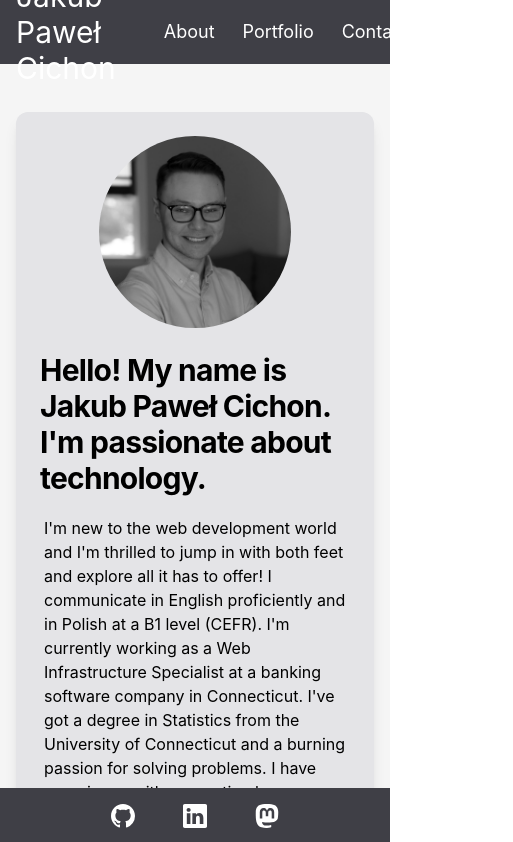
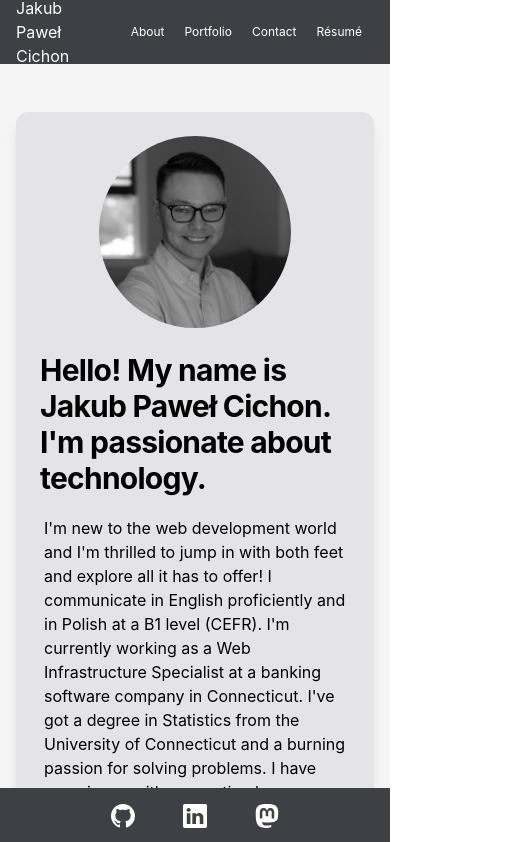
Before and after one commit to jakubcic/portfolio-site, a React (Vite) app: page / in a window 390 px wide. Shown: the top 842 px of the page, 513 px wide, since content can reach past the window. Built offline with nearby package versions, Linux system fonts and the light colour scheme.

Commit message:
adjust header and nav for smaller screen. will convert to hamburger menu later

```diff
--- a/src/components/Header.jsx
+++ b/src/components/Header.jsx
@@ -4,7 +4,7 @@ import Navigation from './Navigation';
 
 const styleClasses = {
 	header: 'container min-w-full flex justify-between box-border items-center gap-8 h-16 px-4 bg-zinc-700 text-white text-lg',
-	title: 'text-3xl justify-start'
+	title: 'text-base sm:text-2xl justify-start'
 };
 
 const Header = () => {
--- a/src/components/Navigation.jsx
+++ b/src/components/Navigation.jsx
@@ -2,11 +2,11 @@ import React from 'react';
 import { Link, useMatch, useResolvedPath } from 'react-router-dom';
 
 const stlyeClasses = {
-	nav: 'flex justify-between m-2',
-	ul: 'flex gap-3',
+	nav: 'flex justify-between m-1',
+	ul: 'flex gap-1 sm:gap-2',
 	li: 'rounded-lg hover:bg-zinc-600',
 	activeli: 'rounded-lg bg-slate-600 hover:bg-zinc-600',
-	link: 'h-full flex items-center px-2 py-1',
+	link: 'h-full flex items-center px-2 py-1 text-xs sm:text-base',
 };
 
 const Navigation = () => {
```
